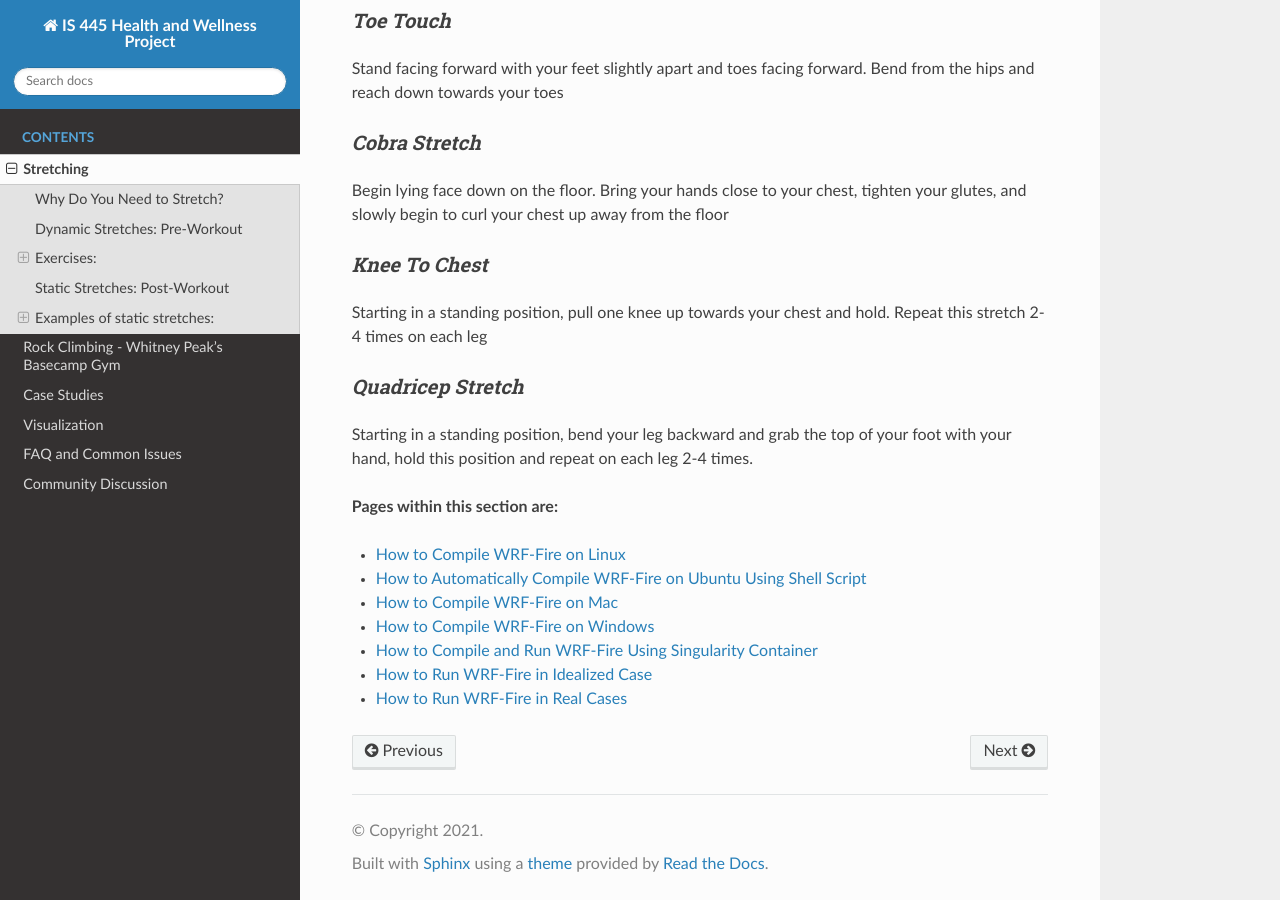
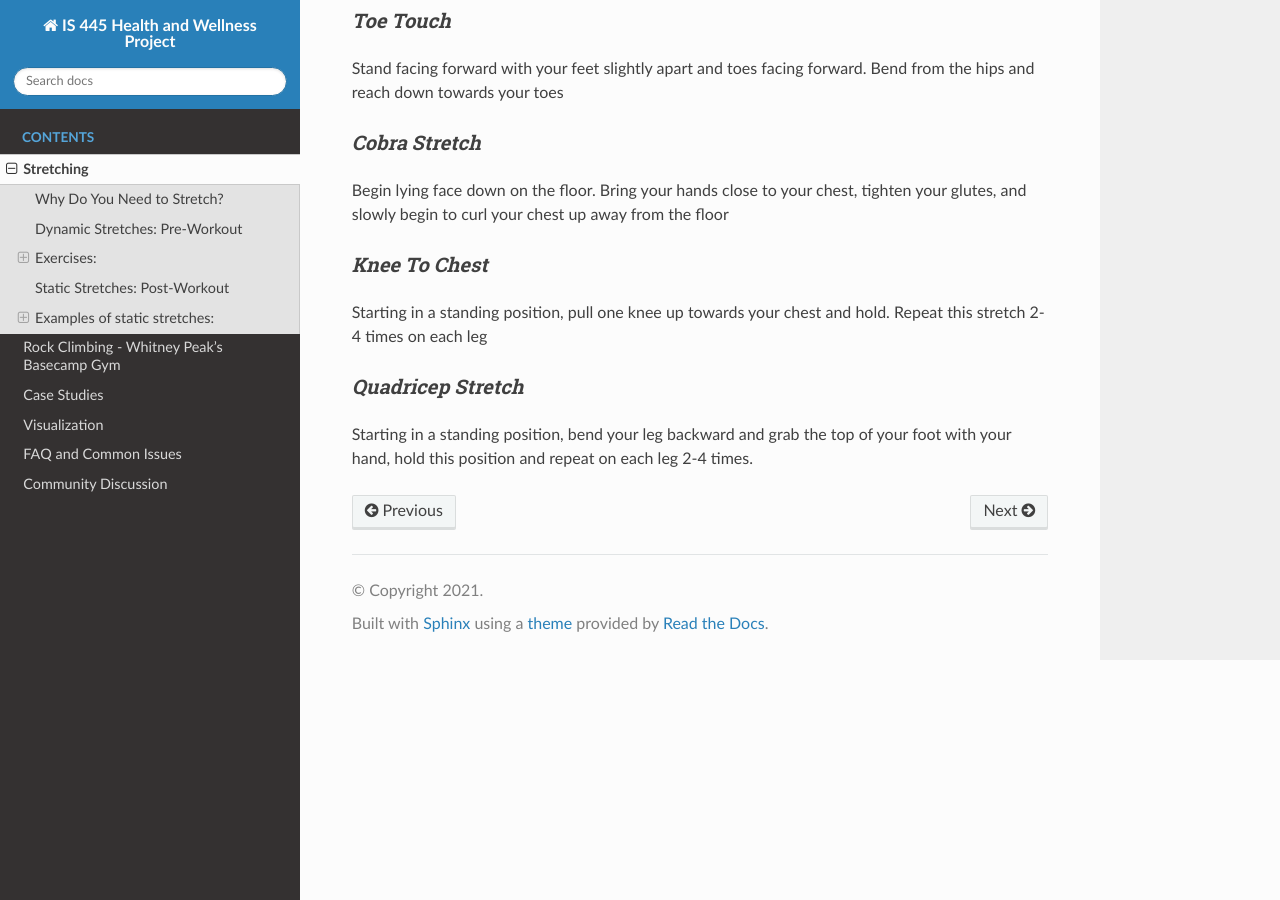
Before and after one commit to evanchinn/IS445Wiki, a Sphinx documentation site: the page built from UNR-WRF-FIRE-main/docs/source/DCR.rst, in a window 1280 px wide and 900 px high, scrolled down 1909 px. Built offline with Sphinx 7.4.7 and the Read the Docs theme 2.0.0, drawn with Linux system fonts in a browser that asks for light colours.

Commit message:
Update DCR.rst

```diff
--- a/UNR-WRF-FIRE-main/docs/source/DCR.rst
+++ b/UNR-WRF-FIRE-main/docs/source/DCR.rst
@@ -83,18 +83,3 @@ Starting in a standing position, pull one knee up towards your chest and hold. R
 ^^^^^^^^^^^^^^^^^^^
 
 Starting in a standing position, bend your leg backward and grab the top of your foot with your hand, hold this position and repeat on each leg 2-4 times.
-
-
-**Pages within this section are:**
-
-.. toctree::
-   :titlesonly:
-   :maxdepth: 2
-
-   Linux
-   Ubuntu
-   Mac
-   Windows
-   singularity_container
-   Idealized
-   Real
```
